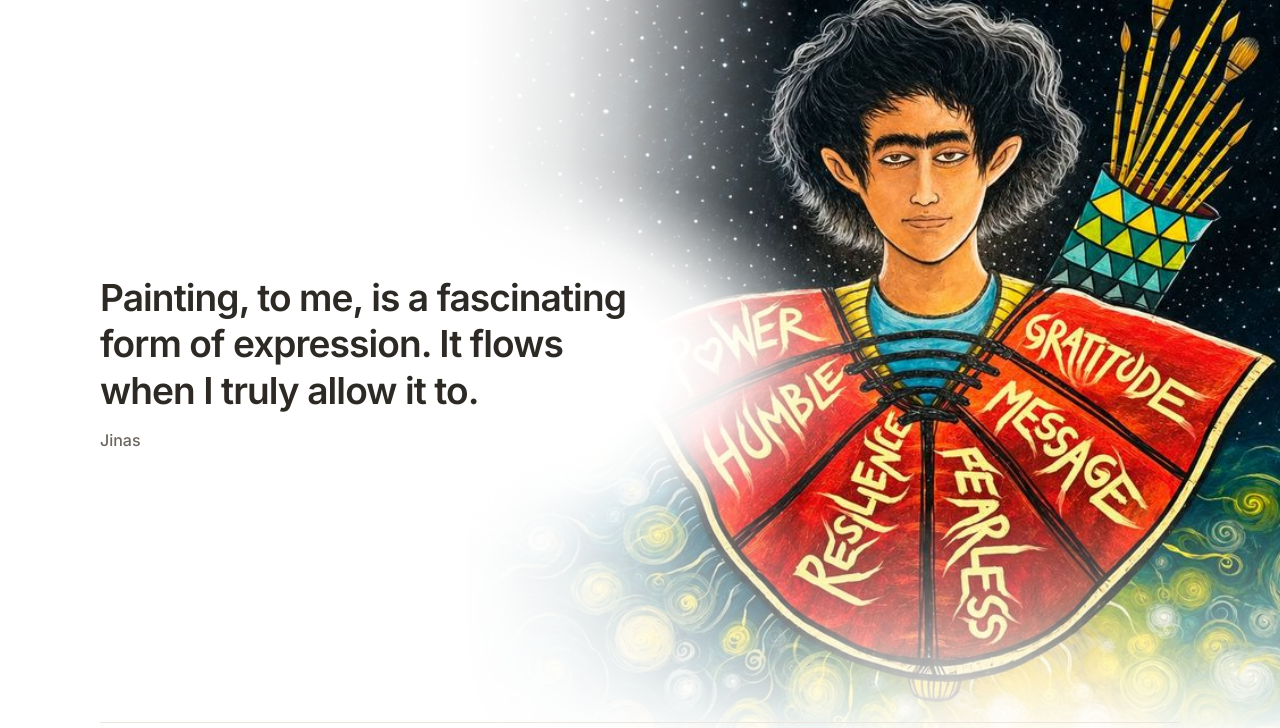
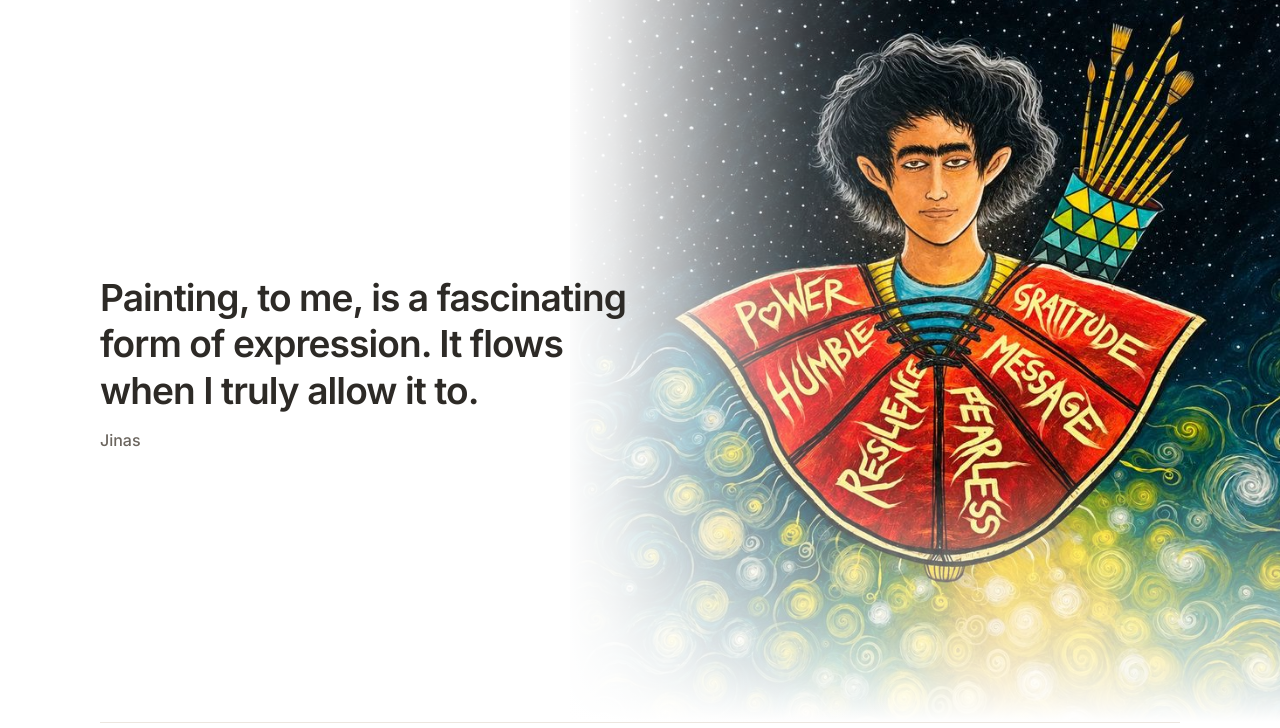
Before and after one commit to jinasthadayil/lifeofjinas, a plain HTML site: page index.html in a window 1280 px wide. Shown: the part 72-800 px from the top of the page. Drawn offline with Linux system fonts and the light colour scheme.

Commit message:
Desktop hero: standard full-bleed image with a smooth white gradient blend
Replaces masks and halo with a plain left-to-right and bottom gradient overlay.

Co-Authored-By: Claude Opus 5.5 <noreply@anthropic.com>
Claude-Session: https://claude.ai/code/session_01LETptA9N7Jg928BgMe4Kc1

```diff
--- a/index.html
+++ b/index.html
@@ -46,10 +46,12 @@ header .wrap{display:flex;align-items:center;justify-content:space-between;gap:1
 /* Opening words */
 .intro{position:relative;min-height:max(520px,calc(62vw - 79px));display:flex;align-items:center;padding-block:clamp(24px,4vw,56px)}
 .intro-text{position:relative}
-.hero-art{position:absolute;z-index:-2;-webkit-mask-repeat:no-repeat;mask-repeat:no-repeat;top:calc(-79px - 10vw);left:calc(50% - 50vw + 35vw);width:76vw;aspect-ratio:1161/1355;background:url(images/artcher-backdrop.jpg) center/100% 100% no-repeat;
-  -webkit-mask-image:linear-gradient(to right,transparent 0,transparent 1.5%,rgba(0,0,0,.03) 6%,rgba(0,0,0,.1) 12%,rgba(0,0,0,.25) 18%,rgba(0,0,0,.5) 24%,rgba(0,0,0,.78) 30%,#000 36%),linear-gradient(to bottom,#000 62%,rgba(0,0,0,.6) 71%,rgba(0,0,0,.22) 78%,rgba(0,0,0,.05) 82%,transparent 84%);-webkit-mask-composite:source-in;
-  mask-image:linear-gradient(to right,transparent 0,transparent 1.5%,rgba(0,0,0,.03) 6%,rgba(0,0,0,.1) 12%,rgba(0,0,0,.25) 18%,rgba(0,0,0,.5) 24%,rgba(0,0,0,.78) 30%,#000 36%),linear-gradient(to bottom,#000 62%,rgba(0,0,0,.6) 71%,rgba(0,0,0,.22) 78%,rgba(0,0,0,.05) 82%,transparent 84%);mask-composite:intersect}
-@media (max-width:760px){body.home .mark{color:#fff;text-shadow:0 1px 10px #000a}.intro{display:grid;min-height:0;gap:8px;padding-top:0}.intro-text{max-width:none}.hero-art{position:static;order:-1;width:auto;aspect-ratio:1161/1355;margin-inline:calc(50% - 50vw);margin-top:-79px;z-index:auto;
+.hero-art{position:absolute;z-index:-1;top:-79px;bottom:0;left:calc(50% - 50vw);right:calc(50% - 50vw);
+  background:
+    linear-gradient(90deg,#fff 0,#fff 44%,rgba(255,255,255,.9) 48%,rgba(255,255,255,.7) 53%,rgba(255,255,255,.45) 58%,rgba(255,255,255,.22) 63%,rgba(255,255,255,.07) 68%,rgba(255,255,255,0) 72%),
+    linear-gradient(to bottom,rgba(255,255,255,0) 68%,rgba(255,255,255,.5) 84%,#fff 100%),
+    url(images/artcher-backdrop.jpg) right -3vw center/auto 110% no-repeat #fff}
+@media (max-width:760px){body.home .mark{color:#fff;text-shadow:0 1px 10px #000a}.intro{display:grid;min-height:0;gap:8px;padding-top:0}.intro-text{max-width:none}.hero-art{position:static;order:-1;width:auto;aspect-ratio:1161/1355;background:url(images/artcher-backdrop.jpg) center/100% 100% no-repeat;margin-inline:calc(50% - 50vw);margin-top:-79px;z-index:auto;
   -webkit-mask-image:linear-gradient(to bottom,#000 65%,transparent 100%);mask-image:linear-gradient(to bottom,#000 65%,transparent 100%)}}
 .intro blockquote{margin:0;font-size:clamp(26px,3.6vw,42px);line-height:1.25;font-weight:600;letter-spacing:-.025em;text-wrap:balance}
 .intro cite{display:block;margin-top:14px;font-style:normal;font-size:16px;font-weight:500;color:var(--soft)}
@@ -114,8 +116,6 @@ dialog.ask::backdrop{background:rgba(30,26,22,.45)}
 @media (min-width:761px){
   .intro{--fs:clamp(24px,2.9vw,42px);--qw:calc(var(--fs) * 15.6)}
   .intro blockquote{font-size:var(--fs);width:var(--qw);text-wrap:balance}
-  .intro-text::before{content:"";position:absolute;z-index:-1;inset:-70% -38% -70% -30%;pointer-events:none;
-    background:radial-gradient(closest-side,#fff 0,#fff 52%,rgba(255,255,255,.85) 66%,rgba(255,255,255,.45) 80%,rgba(255,255,255,.12) 92%,rgba(255,255,255,0) 100%)}
 }
 </style>
 </head>
```
